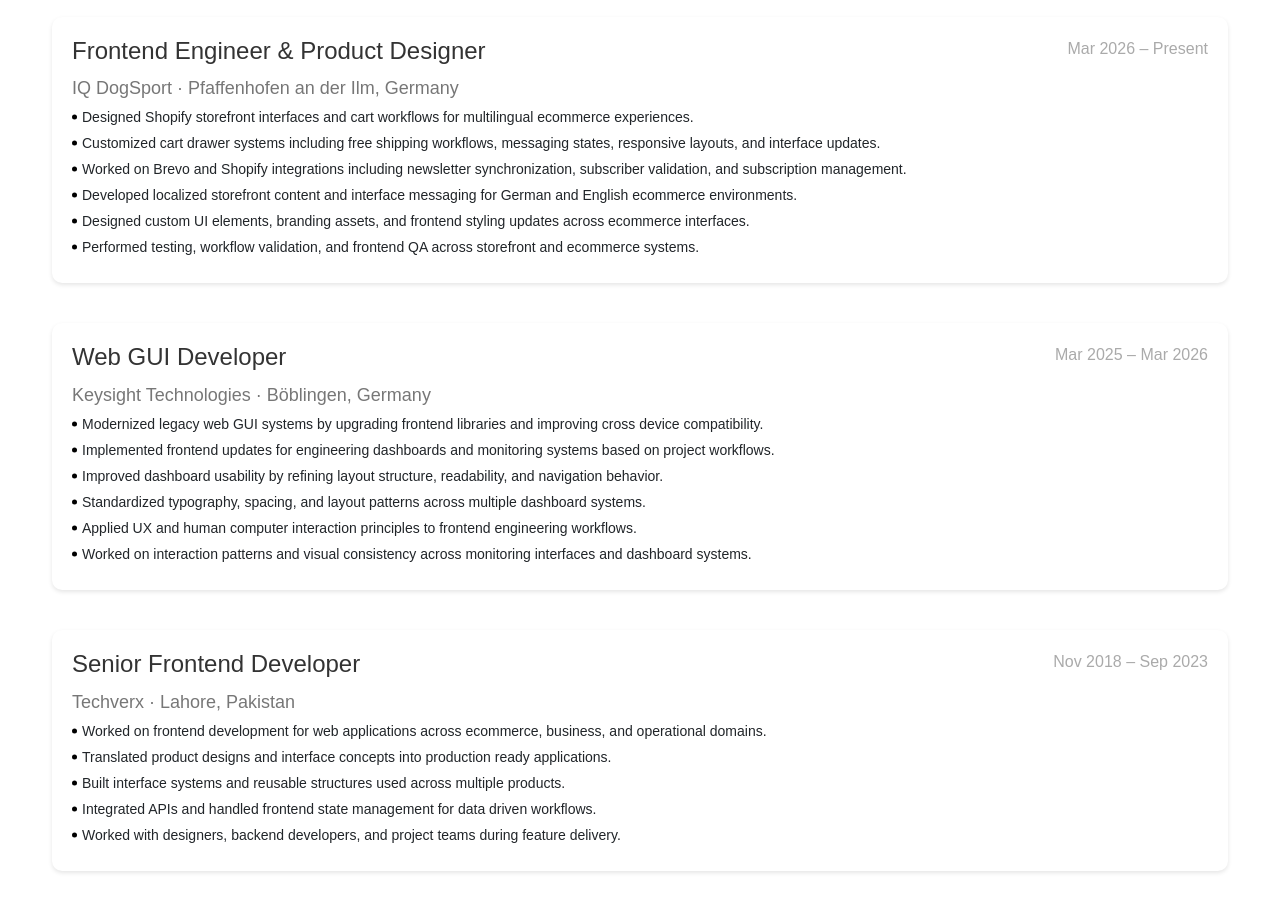
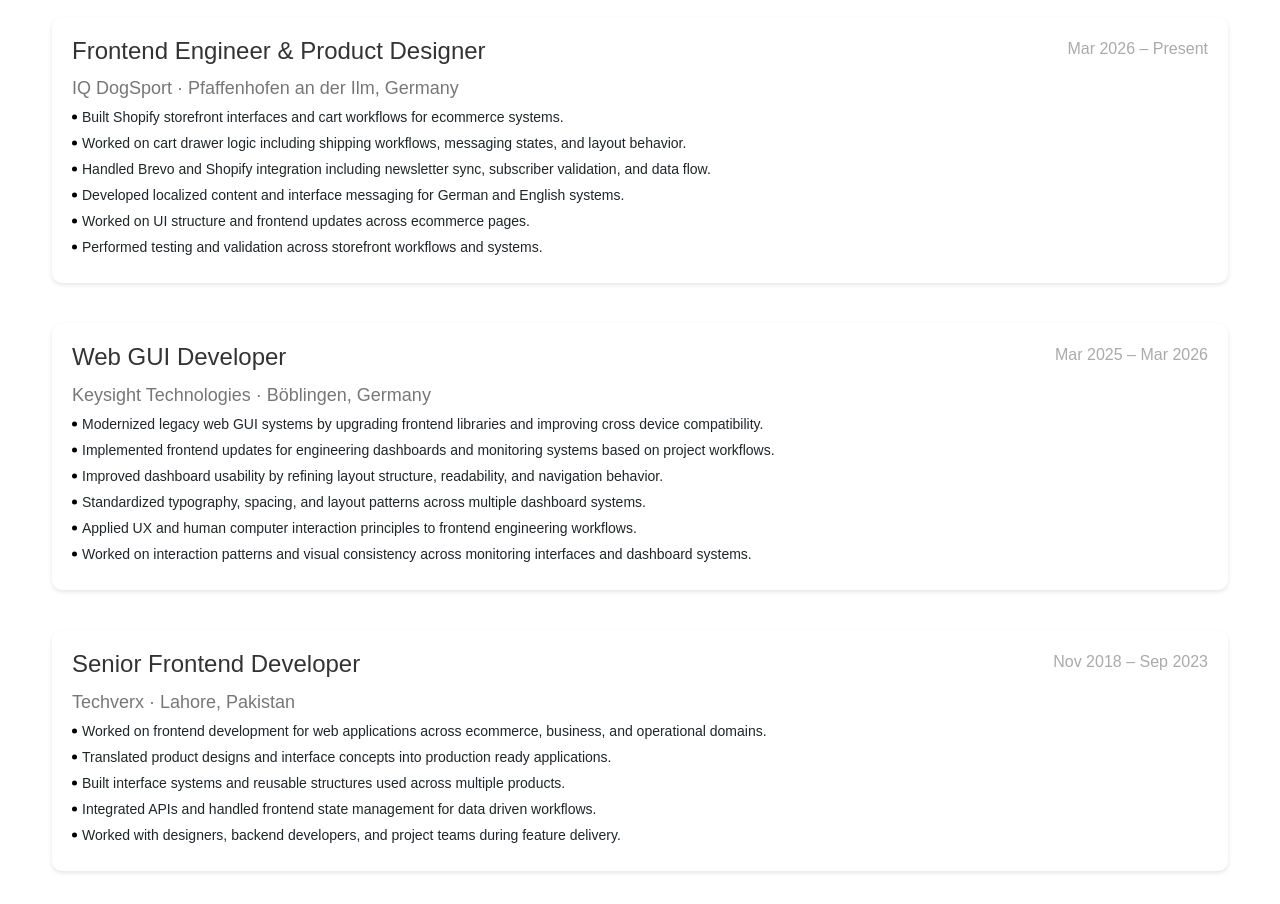
Before and after one commit to HamzaMohsin1996/HamzaMohsin1996.github.io, a website: page index.html in a window 1280 px wide. Shown: the part 1519-2423 px from the top of the page. Drawn offline with nearby package versions, Linux system fonts and the light colour scheme.

Commit message:
updating my experience

```diff
--- a/index.html
+++ b/index.html
@@ -248,12 +248,12 @@
         </div>
 
         <ul class="custom-ul-list">
-          <li>Designed Shopify storefront interfaces and cart workflows for multilingual ecommerce experiences.</li>
-          <li>Customized cart drawer systems including free shipping workflows, messaging states, responsive layouts, and interface updates.</li>
-          <li>Worked on Brevo and Shopify integrations including newsletter synchronization, subscriber validation, and subscription management.</li>
-          <li>Developed localized storefront content and interface messaging for German and English ecommerce environments.</li>
-          <li>Designed custom UI elements, branding assets, and frontend styling updates across ecommerce interfaces.</li>
-          <li>Performed testing, workflow validation, and frontend QA across storefront and ecommerce systems.</li>
+          <li>Built Shopify storefront interfaces and cart workflows for ecommerce systems.</li>
+          <li>Worked on cart drawer logic including shipping workflows, messaging states, and layout behavior.</li>
+          <li>Handled Brevo and Shopify integration including newsletter sync, subscriber validation, and data flow.</li>
+          <li>Developed localized content and interface messaging for German and English systems.</li>
+          <li>Worked on UI structure and frontend updates across ecommerce pages.</li>
+          <li>Performed testing and validation across storefront workflows and systems.</li>
         </ul>
       </div>
     </div>
```
